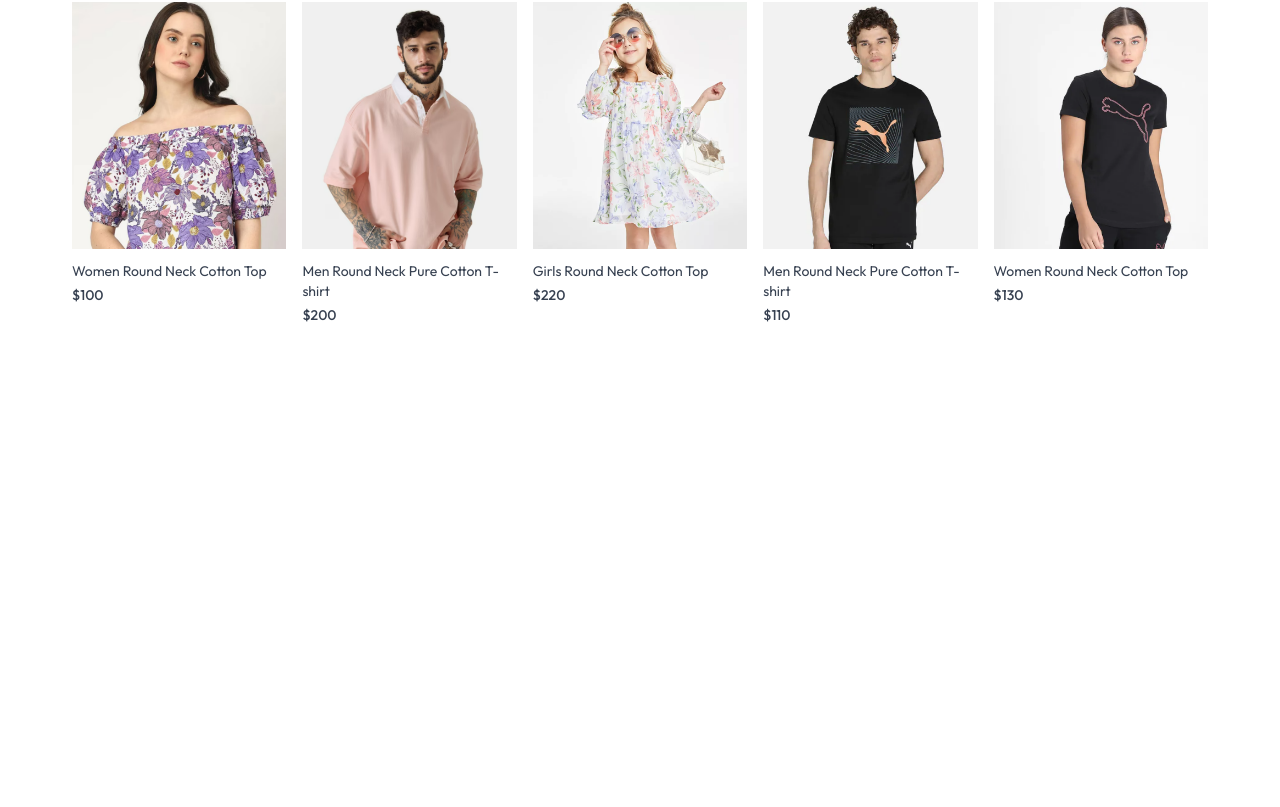
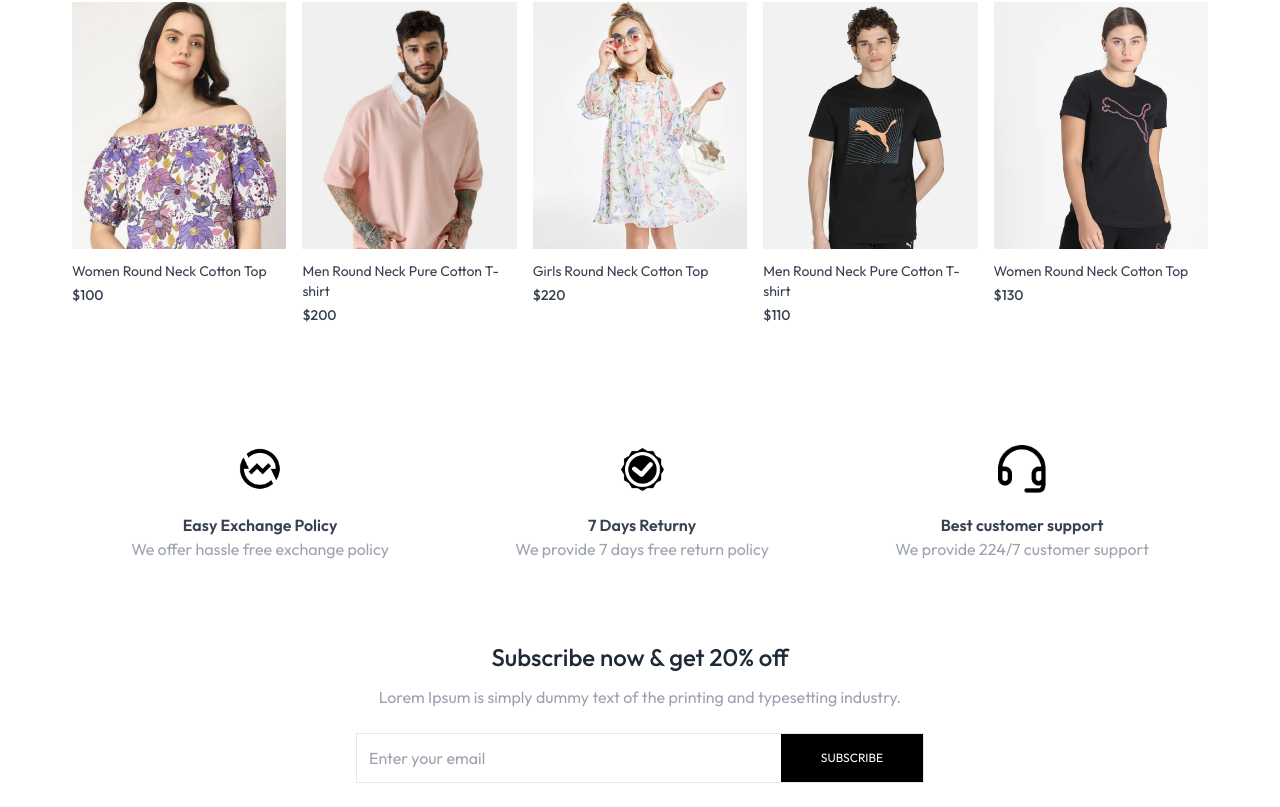
Before and after one commit to huynq9/forever-clothes-MERN-js, a React (Vite) app in the folder frontend/: page / in a window 1280 px wide. Shown: the part 1554-2361 px from the top of the page. Before the commit the page ends 1919 px from the top, so only its background shows below. Built offline with nearby package versions, Linux system fonts and the light colour scheme.

Commit message:
policies and newsletter box

```diff
--- /dev/null
+++ b/frontend/src/components/NewsletterBox.jsx
@@ -0,0 +1,37 @@
+import React from "react";
+
+const NewsletterBox = () => {
+  const onSubmitHandler = (e) => {
+    e.preventDefault();
+  };
+  return (
+    <div className="text-center">
+      <p className="text-2xl font-medium text-gray-800">
+        Subscribe now & get 20% off
+      </p>
+      <p className="text-gray-400 mt-3">
+        Lorem Ipsum is simply dummy text of the printing and typesetting
+        industry.
+      </p>
+      <form
+        onSubmit={onSubmitHandler}
+        className="w-full sm:w-1/2 flex items-center gap-3 mx-auto my-6 border pl-3"
+      >
+        <input
+          type="email"
+          placeholder="Enter your email"
+          required
+          className="w-full sm:flex-1 outline-none"
+        />
+        <button
+          type="submit"
+          className="bg-black text-white text-xs px-10 py-4"
+        >
+          SUBSCRIBE
+        </button>
+      </form>
+    </div>
+  );
+};
+
+export default NewsletterBox;
--- a/frontend/src/components/OurPolicy.jsx
+++ b/frontend/src/components/OurPolicy.jsx
@@ -0,0 +1,26 @@
+import React from "react";
+import { assets } from "../assets/frontend_assets/assets";
+
+const OurPolicy = () => {
+  return (
+    <div className="flex flex-col sm:flex-row justify-around gap-12 sm:gap-2 text-center py-20 text-xs sm:text-sm md:text-base text-gray-700">
+      <div>
+        <img src={assets.exchange_icon} className="w-12 m-auto mb-5" alt="" />
+        <p className="font-semibold">Easy Exchange Policy</p>
+        <p className="text-gray-400">We offer hassle free exchange policy</p>
+      </div>
+      <div>
+        <img src={assets.quality_icon} className="w-12 m-auto mb-5" alt="" />
+        <p className="font-semibold">7 Days Returny</p>
+        <p className="text-gray-400">We provide 7 days free return policy</p>
+      </div>
+      <div>
+        <img src={assets.support_img} className="w-12 m-auto mb-5" alt="" />
+        <p className="font-semibold">Best customer support</p>
+        <p className="text-gray-400">We provide 224/7 customer support</p>
+      </div>
+    </div>
+  );
+};
+
+export default OurPolicy;
--- a/frontend/src/pages/Home.jsx
+++ b/frontend/src/pages/Home.jsx
@@ -1,6 +1,8 @@
 import BestSeller from "../components/BestSeller";
 import Hero from "../components/Hero";
 import LatestCollection from "../components/LatestCollection";
+import NewsletterBox from "../components/NewsletterBox";
+import OurPolicy from "../components/OurPolicy";
 
 const Home = () => {
   return (
@@ -8,6 +10,8 @@
       <Hero />
       <LatestCollection />
       <BestSeller />
+      <OurPolicy />
+      <NewsletterBox />
     </div>
   );
 };
```
